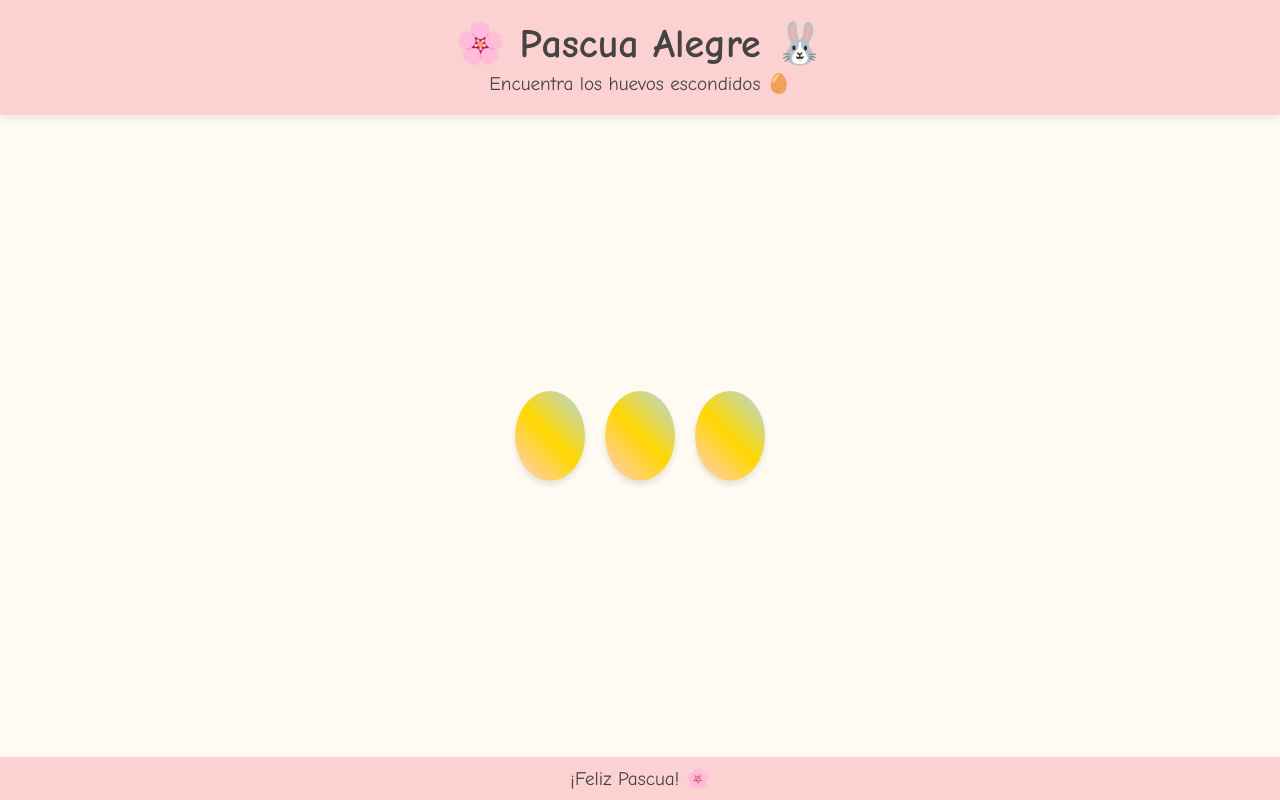
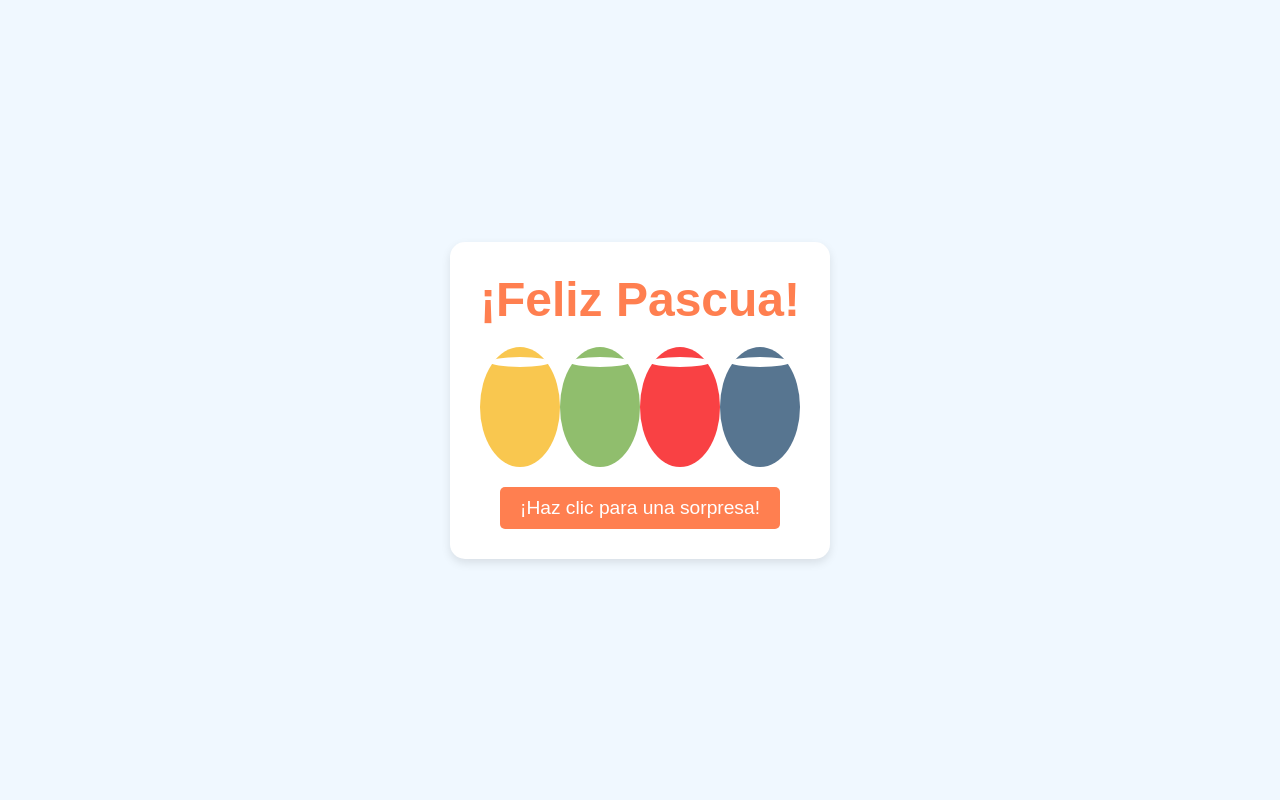
Before and after one commit to carobte/pascua, a website built with Vite: page index.html in a window 1280 px wide. Built offline with nearby package versions, Linux system fonts and the light colour scheme.

Commit message:
fix: change project

```diff
--- a/index.html
+++ b/index.html
@@ -1,26 +1,23 @@
 <!DOCTYPE html>
 <html lang="es">
   <head>
-  <meta charset="UTF-8">
-  <meta name="viewport" content="width=device-width, initial-scale=1.0">
-  <title>Pascua Alegre</title>
-  <link rel="stylesheet" href="styles.css">
+    <meta charset="UTF-8" />
+    <meta name="viewport" content="width=device-width, initial-scale=1.0" />
+    <title>Pascua Divertida</title>
+    <link rel="stylesheet" href="/src/style.css" />
   </head>
   <body>
-  <header>
-    <h1>🌸 Pascua Alegre 🐰</h1>
-    <p>Encuentra los huevos escondidos 🥚</p>
-  </header>
-  <main>
-    <section class="egg-hunt">
+    <div class="container">
+      <h1>¡Feliz Pascua!</h1>
+      <div class="eggs">
         <div class="egg" id="egg1"></div>
         <div class="egg" id="egg2"></div>
         <div class="egg" id="egg3"></div>
-    </section>
-  </main>
-  <footer>
-    <p>¡Feliz Pascua! 🌸</p>
-  </footer>
+        <div class="egg" id="egg4"></div>
+      </div>
+      <button id="surpriseBtn">¡Haz clic para una sorpresa!</button>
+    </div>
+
     <script type="module" src="./src/js/main.js"></script>
   </body>
 </html>
--- a/src/css/style.css
+++ b/src/css/style.css
@@ -1,64 +1,99 @@
-/* styles.css */
-body {
+* {
   margin: 0;
-  font-family: 'Comic Sans MS', cursive, sans-serif;
-  color: #444;
-  background-color: #fffbf2;
-  text-align: center;
-  height: 100vh;
-  display: flex;
-  flex-direction: column;
+  padding: 0;
+  box-sizing: border-box;
 }
 
-header {
-  padding: 20px;
-  background: #fcd1d1;
-  box-shadow: 0 2px 10px rgba(0, 0, 0, 0.1);
+body {
+  font-family: 'Arial', sans-serif;
+  background-color: #f0f8ff;
+  display: flex;
+  justify-content: center;
+  align-items: center;
+  min-height: 100vh;
+  text-align: center;
 }
 
 h1 {
-  font-size: 2.5rem;
-  margin: 0;
+  font-size: 3rem;
+  margin-bottom: 20px;
+  color: #ff7f50;
 }
 
-p {
-  margin: 5px 0 0;
-  font-size: 1.2rem;
+.container {
+  background-color: #fff;
+  border-radius: 15px;
+  padding: 30px;
+  box-shadow: 0 4px 10px rgba(0, 0, 0, 0.1);
 }
 
-main {
-  flex: 1;
+.eggs {
   display: flex;
-  justify-content: center;
-  align-items: center;
-  flex-direction: column;
-}
-
-.egg-hunt {
-  display: flex;
-  gap: 20px;
+  justify-content: space-around;
+  margin-bottom: 20px;
 }
 
 .egg {
-  width: 70px;
-  height: 90px;
-  background: linear-gradient(45deg, #ffcccb, #ffd700, #add8e6);
+  width: 80px;
+  height: 120px;
+  background-color: #ffb6c1;
   border-radius: 50%;
-  box-shadow: 0 4px 6px rgba(0, 0, 0, 0.1);
-  cursor: pointer;
-  transition: transform 0.3s ease, background-color 0.3s ease;
+  position: relative;
+  animation: bounce 1s infinite ease-in-out;
 }
 
-.egg:hover {
-  transform: scale(1.2);
-  background-color: #ffe4b5;
+.egg::before {
+  content: "";
+  position: absolute;
+  top: 10px;
+  left: 10px;
+  right: 10px;
+  height: 10px;
+  background-color: #fff;
+  border-radius: 50%;
 }
 
-footer {
-  padding: 10px;
-  background: #fcd1d1;
+#egg1 {
+  background-color: #f9c74f;
 }
 
-footer p {
-  margin: 0;
+#egg2 {
+  background-color: #90be6d;
 }
+
+#egg3 {
+  background-color: #f94144;
+}
+
+#egg4 {
+  background-color: #577590;
+}
+
+@keyframes bounce {
+  0% {
+    transform: translateY(0);
+  }
+
+  50% {
+    transform: translateY(-20px);
+  }
+
+  100% {
+    transform: translateY(0);
+  }
+}
+
+button {
+  padding: 10px 20px;
+  background-color: #ff7f50;
+  border: none;
+  border-radius: 5px;
+  font-size: 1.2rem;
+  color: white;
+  cursor: pointer;
+  transition: background-color 0.3s ease;
+}
+
+button:hover {
+  background-color: #ff6347;
+}
--- a/src/js/main.js
+++ b/src/js/main.js
@@ -1,13 +1,12 @@
-import '../css/style.css'
+import '../css/style.css';
 
-// script.js
-const eggs = document.querySelectorAll('.egg');
+document.getElementById('surpriseBtn').addEventListener('click', () => {
+  // alert('¡Sorpresa! Los huevos de Pascua están listos para ser encontrados!');
 
-// Asignar un evento de clic a cada huevo
-eggs.forEach((egg, index) => {
-  egg.addEventListener('click', () => {
-    egg.style.backgroundColor = '#90ee90'; // Cambia el color del huevo al hacer clic
-    egg.textContent = '🌟'; // Muestra un ícono de estrella
-    alert(`¡Encontraste el huevo #${index + 1}! 🥚`);
+  // Cambiar colores de los huevos para hacerlos más divertidos
+  const eggs = document.querySelectorAll('.egg');
+  eggs.forEach(egg => {
+    const randomColor = `hsl(${Math.random() * 360}, 100%, 75%)`;
+    egg.style.backgroundColor = randomColor;
   });
 });
```
Lines whose indentation alone changed are shown as unchanged.
